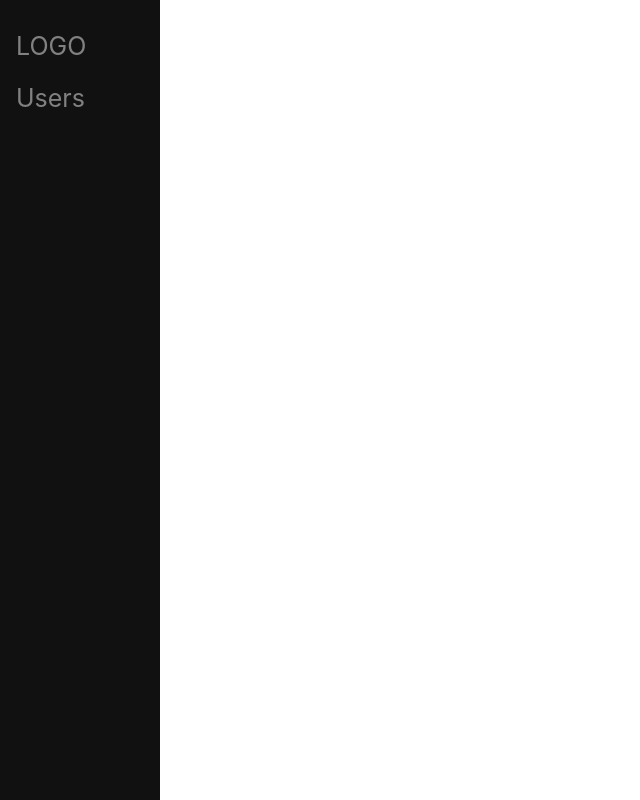
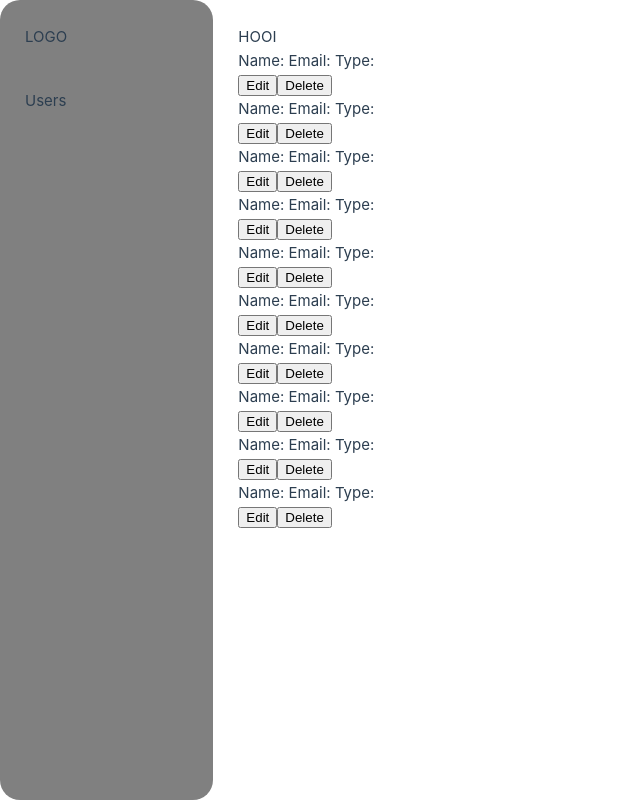
Before and after one commit to chronis98/DevOpsGroup10, a Vue app in the folder cms/: page / in a window 1280 px wide. Shown: the whole page, without its empty margins (0-640 px from the left). Built offline with nearby package versions, Linux system fonts and the light colour scheme.

Commit message:
added sass package, initial components for user overview, homeview (including sidebar and overview) is structured and responsive

```diff
--- a/cms/package.json
+++ b/cms/package.json
@@ -35,6 +35,7 @@
     "jsdom": "^21.1.0",
     "npm-run-all": "^4.1.5",
     "prettier": "^2.8.4",
+    "sass": "^1.59.3",
     "start-server-and-test": "^2.0.0",
     "typescript": "~4.8.4",
     "vite": "^4.1.4",
--- a/cms/src/assets/base.css
+++ /dev/null
@@ -1,74 +0,0 @@
-/* color palette from <https://github.com/vuejs/theme> */
-:root {
-  --vt-c-white: #ffffff;
-  --vt-c-white-soft: #f8f8f8;
-  --vt-c-white-mute: #f2f2f2;
-
-  --vt-c-black: #181818;
-  --vt-c-black-soft: #222222;
-  --vt-c-black-mute: #282828;
-
-  --vt-c-indigo: #2c3e50;
-
-  --vt-c-divider-light-1: rgba(60, 60, 60, 0.29);
-  --vt-c-divider-light-2: rgba(60, 60, 60, 0.12);
-  --vt-c-divider-dark-1: rgba(84, 84, 84, 0.65);
-  --vt-c-divider-dark-2: rgba(84, 84, 84, 0.48);
-
-  --vt-c-text-light-1: var(--vt-c-indigo);
-  --vt-c-text-light-2: rgba(60, 60, 60, 0.66);
-  --vt-c-text-dark-1: var(--vt-c-white);
-  --vt-c-text-dark-2: rgba(235, 235, 235, 0.64);
-}
-
-/* semantic color variables for this project */
-:root {
-  --color-background: var(--vt-c-white);
-  --color-background-soft: var(--vt-c-white-soft);
-  --color-background-mute: var(--vt-c-white-mute);
-
-  --color-border: var(--vt-c-divider-light-2);
-  --color-border-hover: var(--vt-c-divider-light-1);
-
-  --color-heading: var(--vt-c-text-light-1);
-  --color-text: var(--vt-c-text-light-1);
-
-  --section-gap: 160px;
-}
-
-@media (prefers-color-scheme: dark) {
-  :root {
-    --color-background: var(--vt-c-black);
-    --color-background-soft: var(--vt-c-black-soft);
-    --color-background-mute: var(--vt-c-black-mute);
-
-    --color-border: var(--vt-c-divider-dark-2);
-    --color-border-hover: var(--vt-c-divider-dark-1);
-
-    --color-heading: var(--vt-c-text-dark-1);
-    --color-text: var(--vt-c-text-dark-2);
-  }
-}
-
-*,
-*::before,
-*::after {
-  box-sizing: border-box;
-  margin: 0;
-  position: relative;
-  font-weight: normal;
-}
-
-body {
-  min-height: 100vh;
-  color: var(--color-text);
-  background: var(--color-background);
-  transition: color 0.5s, background-color 0.5s;
-  line-height: 1.6;
-  font-family: Inter, -apple-system, BlinkMacSystemFont, 'Segoe UI', Roboto, Oxygen, Ubuntu,
-    Cantarell, 'Fira Sans', 'Droid Sans', 'Helvetica Neue', sans-serif;
-  font-size: 15px;
-  text-rendering: optimizeLegibility;
-  -webkit-font-smoothing: antialiased;
-  -moz-osx-font-smoothing: grayscale;
-}
--- a/cms/src/assets/main.css
+++ b/cms/src/assets/main.css
@@ -1,35 +1,80 @@
-@import './base.css';
+/* color palette from <https://github.com/vuejs/theme> */
+:root {
+    --vt-c-white: #ffffff;
+    --vt-c-white-soft: #f8f8f8;
+    --vt-c-white-mute: #f2f2f2;
 
-#app {
-  max-width: 1280px;
-  margin: 0 auto;
-  padding: 2rem;
+    --vt-c-black: #181818;
+    --vt-c-black-soft: #222222;
+    --vt-c-black-mute: #282828;
 
+    --vt-c-indigo: #2c3e50;
+
+    --vt-c-divider-light-1: rgba(60, 60, 60, 0.29);
+    --vt-c-divider-light-2: rgba(60, 60, 60, 0.12);
+    --vt-c-divider-dark-1: rgba(84, 84, 84, 0.65);
+    --vt-c-divider-dark-2: rgba(84, 84, 84, 0.48);
+
+    --vt-c-text-light-1: var(--vt-c-indigo);
+    --vt-c-text-light-2: rgba(60, 60, 60, 0.66);
+    --vt-c-text-dark-1: var(--vt-c-white);
+    --vt-c-text-dark-2: rgba(235, 235, 235, 0.64);
+}
+
+/* semantic color variables for this project */
+:root {
+    --color-background: var(--vt-c-white);
+    --color-background-soft: var(--vt-c-white-soft);
+    --color-background-mute: var(--vt-c-white-mute);
+
+    --color-border: var(--vt-c-divider-light-2);
+    --color-border-hover: var(--vt-c-divider-light-1);
+
+    --color-heading: var(--vt-c-text-light-1);
+    --color-text: var(--vt-c-text-light-1);
+
+    --section-gap: 160px;
+}
+
+@media (prefers-color-scheme: dark) {
+    :root {
+        --color-background: var(--vt-c-black);
+        --color-background-soft: var(--vt-c-black-soft);
+        --color-background-mute: var(--vt-c-black-mute);
+
+        --color-border: var(--vt-c-divider-dark-2);
+        --color-border-hover: var(--vt-c-divider-dark-1);
+
+        --color-heading: var(--vt-c-text-dark-1);
+        --color-text: var(--vt-c-text-dark-2);
+    }
+}
+
+*,
+*::before,
+*::after {
+    box-sizing: border-box;
+    margin: 0;
+    position: relative;
     font-weight: normal;
 }
 
-a,
-.green {
-  text-decoration: none;
-  color: hsla(160, 100%, 37%, 1);
-  transition: 0.4s;
-}
-
-@media (hover: hover) {
-  a:hover {
-    background-color: hsla(160, 100%, 37%, 0.2);
-  }
-}
-
-@media (min-width: 1024px) {
 body {
-    display: flex;
-    place-items: center;
+    min-height: 100vh;
+    color: var(--color-text);
+    background: var(--color-background);
+    transition: color 0.5s, background-color 0.5s;
+    line-height: 1.6;
+    font-family: Inter, -apple-system, BlinkMacSystemFont, 'Segoe UI', Roboto, Oxygen, Ubuntu,
+    Cantarell, 'Fira Sans', 'Droid Sans', 'Helvetica Neue', sans-serif;
+    font-size: 15px;
+    text-rendering: optimizeLegibility;
+    -webkit-font-smoothing: antialiased;
+    -moz-osx-font-smoothing: grayscale;
 }
 
 #app {
-    display: grid;
-    grid-template-columns: 1fr 1fr;
-    padding: 0 2rem;
+    display: flex;
+    justify-content: center;
+    align-items: center;
 }
-}
--- a/cms/src/views/HomeView.vue
+++ b/cms/src/views/HomeView.vue
@@ -1,14 +1,14 @@
 <template>
-  <div>
+  <div class="home-view-container">
     <SideBar/>
-    <main>
-    </main>
+    <MainOverview/>
   </div>
 </template>
 
 <script lang="ts">
 import {defineComponent, ref} from "vue";
 import SideBar from "@/views/SideBar.vue";
+import MainOverview from "@/views/MainOverview.vue";
 
 type User = {
   id: number,
@@ -19,6 +19,7 @@ type User = {
 export default defineComponent({
   name: "HomeView",
   components: {
+    MainOverview,
     SideBar
   },
   setup() {
@@ -42,6 +43,28 @@ export default defineComponent({
 </script>
 
 <style scoped lang="scss">
+.home-view-container {
+  //display: grid;
+  //grid-template-rows: 100px 200px;
+  display: flex;
+  flex-direction: column;
+  width: 100vw;
+}
 
+.home-view-container > div {
+  padding: 20px;
+}
+
+@media only screen and (min-width: 640px) {
+  .home-view-container {
+    display: grid;
+    grid-template-columns: 1fr 5fr;
+    grid-template-rows: 1fr;
+  }
+
+  .home-view-container > div {
+    padding: 25px;
+  }
+}
 
 </style>
--- /dev/null
+++ b/cms/src/views/MainOverview.vue
@@ -0,0 +1,20 @@
+<template>
+  <div>
+    <span>HOOI</span>
+
+    <UserList/>
+  </div>
+</template>
+
+<script>
+import UserList from "@/views/user/UserList.vue";
+
+export default {
+  name: "MainOverview",
+  components: {UserList}
+}
+</script>
+
+<style scoped>
+
+</style>
--- a/cms/src/views/SideBar.vue
+++ b/cms/src/views/SideBar.vue
@@ -1,7 +1,7 @@
 <template>
-  <div class="sidenav">
-    <a>LOGO</a>
-    <a>Users</a>
+  <div class="sidebar-container">
+    <div class="logo">LOGO</div>
+    <div>Users</div>
   </div>
 </template>
 
@@ -13,28 +13,35 @@ export default defineComponent({
 });
 </script>
 
-<style scoped>
-.sidenav {
-  height: 100%;
-  width: 160px;
-  position: fixed;
-  z-index: 1;
-  top: 0;
-  left: 0;
-  background-color: #111;
-  overflow-x: hidden;
-  padding-top: 20px;
+<style scoped lang="scss">
+.sidebar-container {
+  display: flex;
+  flex-direction: column;
+  background-color: grey;
+  border-radius: 20px;
+  //border-radius: 0 10px 10px 0;
 }
 
-.sidenav a {
-  padding: 6px 8px 6px 16px;
-  text-decoration: none;
-  font-size: 25px;
-  color: #818181;
-  display: block;
+.logo {
+  margin-bottom: 40px;
 }
 
-.sidenav a:hover {
-  color: #f1f1f1;
+@media only screen and (min-width: 640px) {
+  .sidebar-container {
+    height: 100vh;
+    padding: 20px;
+  }
 }
+
+//.sidenav a {
+//  padding: 6px 8px 6px 16px;
+//  text-decoration: none;
+//  font-size: 25px;
+//  color: #818181;
+//  display: block;
+//}
+//
+//.sidenav a:hover {
+//  color: #f1f1f1;
+//}
 </style>
--- /dev/null
+++ b/cms/src/views/user/UserCard.vue
@@ -0,0 +1,24 @@
+<template>
+  <div>
+    <div>
+      <span>Name: </span>
+      <span>Email: </span>
+      <span>Type: </span>
+    </div>
+
+    <div class="user-actions">
+      <button @click="">Edit</button>
+      <button>Delete</button>
+    </div>
+  </div>
+</template>
+
+<script>
+export default {
+  name: "UserCard"
+}
+</script>
+
+<style scoped>
+
+</style>
--- /dev/null
+++ b/cms/src/views/user/UserList.vue
@@ -0,0 +1,18 @@
+<template>
+  <div>
+    <UserCard v-for="i in 10"/>
+  </div>
+</template>
+
+<script>
+import UserCard from "@/views/user/UserCard.vue";
+
+export default {
+  name: "UserList",
+  components: {UserCard}
+}
+</script>
+
+<style scoped>
+
+</style>
```
Also changed, not shown: cms/src/views/user/UserEdit.vue (added, +15 -0 lines), 1 other file (tests, documents, lock files or other folders). Lines whose indentation alone changed are shown as unchanged.
